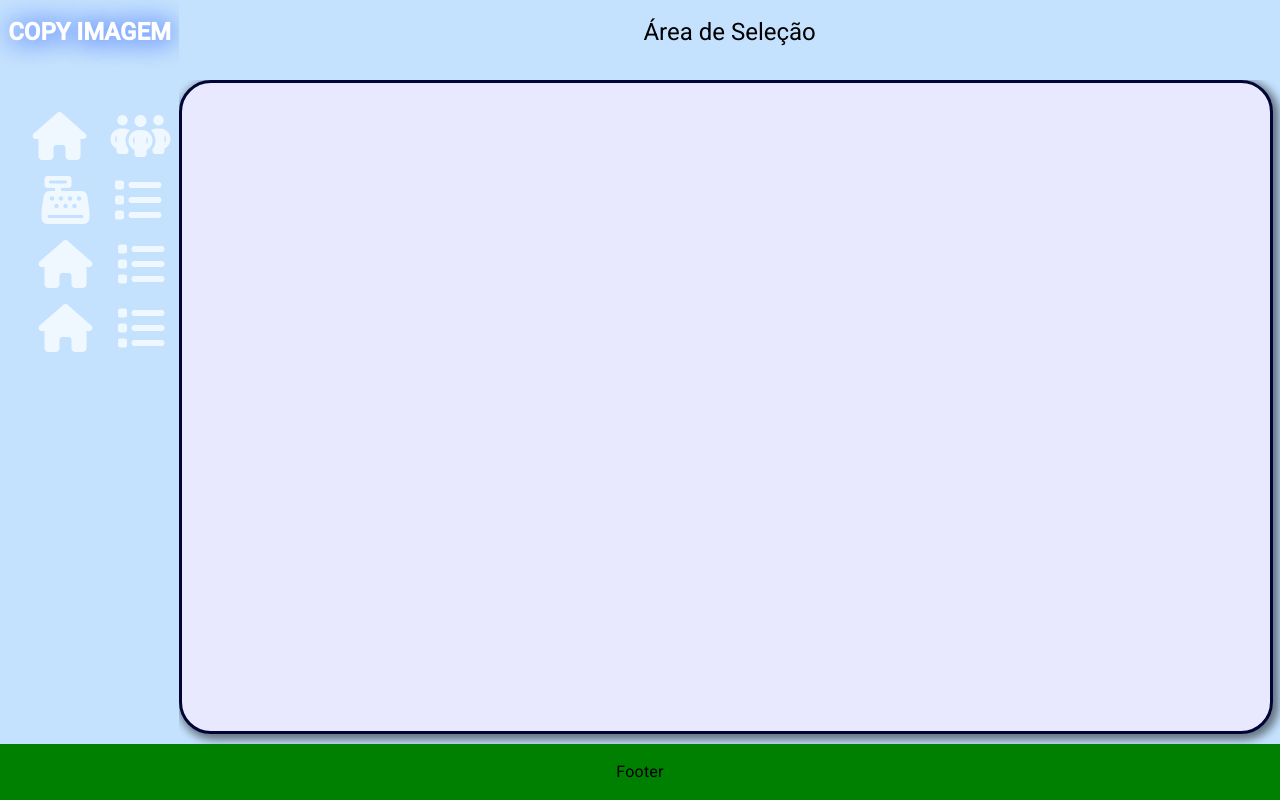
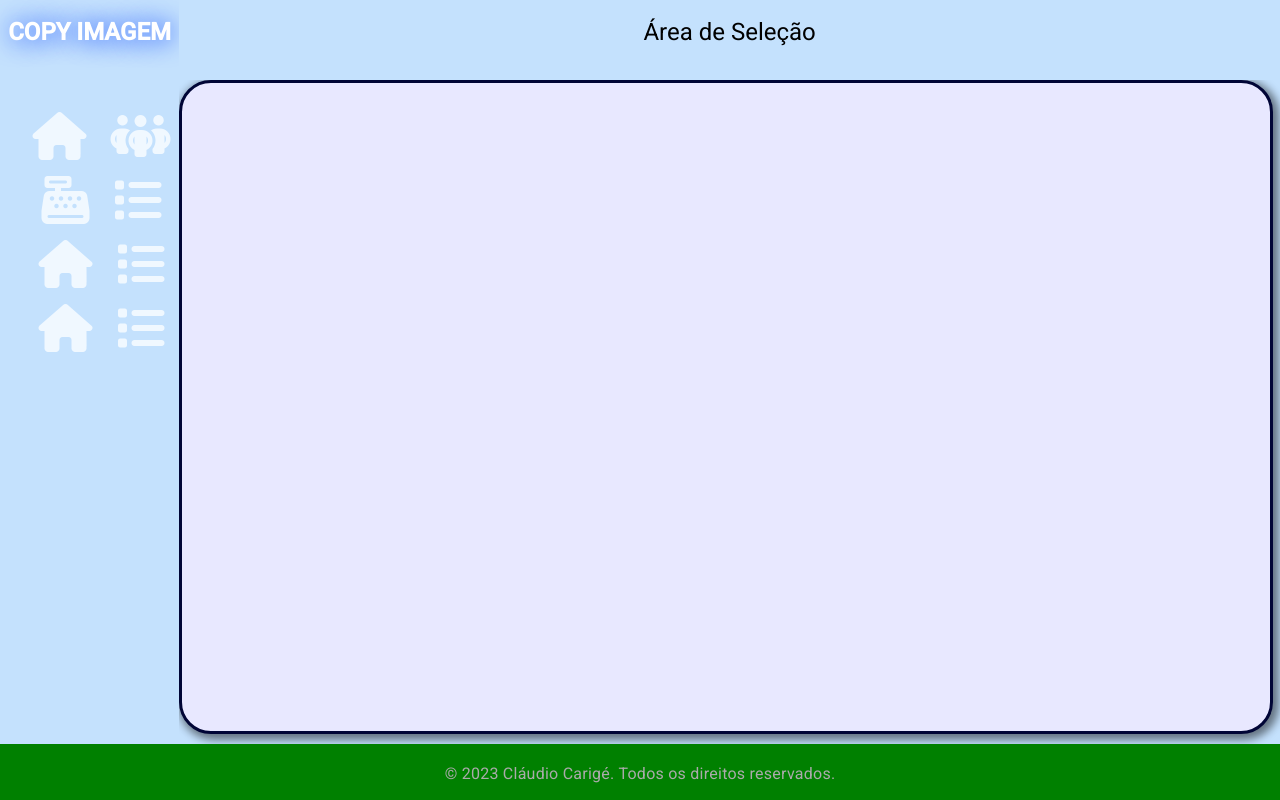
Before and after one commit to claudiocarige/site-copyimagem-front, an Angular app: page /home in a window 1280 px wide. Built offline with nearby package versions, Linux system fonts and the light colour scheme.

Commit message:
Created Footer Component

```diff
--- a/src/app/app.module.ts
+++ b/src/app/app.module.ts
@@ -16,6 +16,7 @@ import { FormGroup, FormsModule, ReactiveFormsModule } from '@angular/forms';
 import { HomeComponent } from './infra/infra-adapters/pages/home/home.component';
 import { HeaderComponent } from './core/adapters/components/header/header.component';
 import { SideMenuComponent } from './core/adapters/components/side-menu/side-menu.component';
+import { FooterComponent } from './core/adapters/components/footer/footer.component';
 
 
 @NgModule({
@@ -24,7 +25,8 @@ import { SideMenuComponent } from './core/adapters/components/side-menu/side-men
     LoginComponent,
     HomeComponent,
     HeaderComponent,
-    SideMenuComponent
+    SideMenuComponent,
+    FooterComponent
   ],
   imports: [
     BrowserModule,
--- /dev/null
+++ b/src/app/core/adapters/components/footer/footer.component.html
@@ -0,0 +1 @@
+<p>&copy; 2023 Cláudio Carigé. Todos os direitos reservados.</p>
--- /dev/null
+++ b/src/app/core/adapters/components/footer/footer.component.scss
@@ -0,0 +1,4 @@
+p{
+padding-top:15px ;
+color: rgb(170, 170, 170) ;
+}
--- a/src/app/infra/infra-adapters/pages/home/home.component.html
+++ b/src/app/infra/infra-adapters/pages/home/home.component.html
@@ -6,5 +6,5 @@
     <router-outlet></router-outlet>
   </div>
 
-  <div class="footer">Footer</div>
+  <div class="footer"><app-footer></app-footer></div>
 </div>
```
Also changed, not shown: src/app/core/adapters/components/footer/footer.component.ts (added, +10 -0 lines), 1 other file (tests, documents, lock files or other folders).
